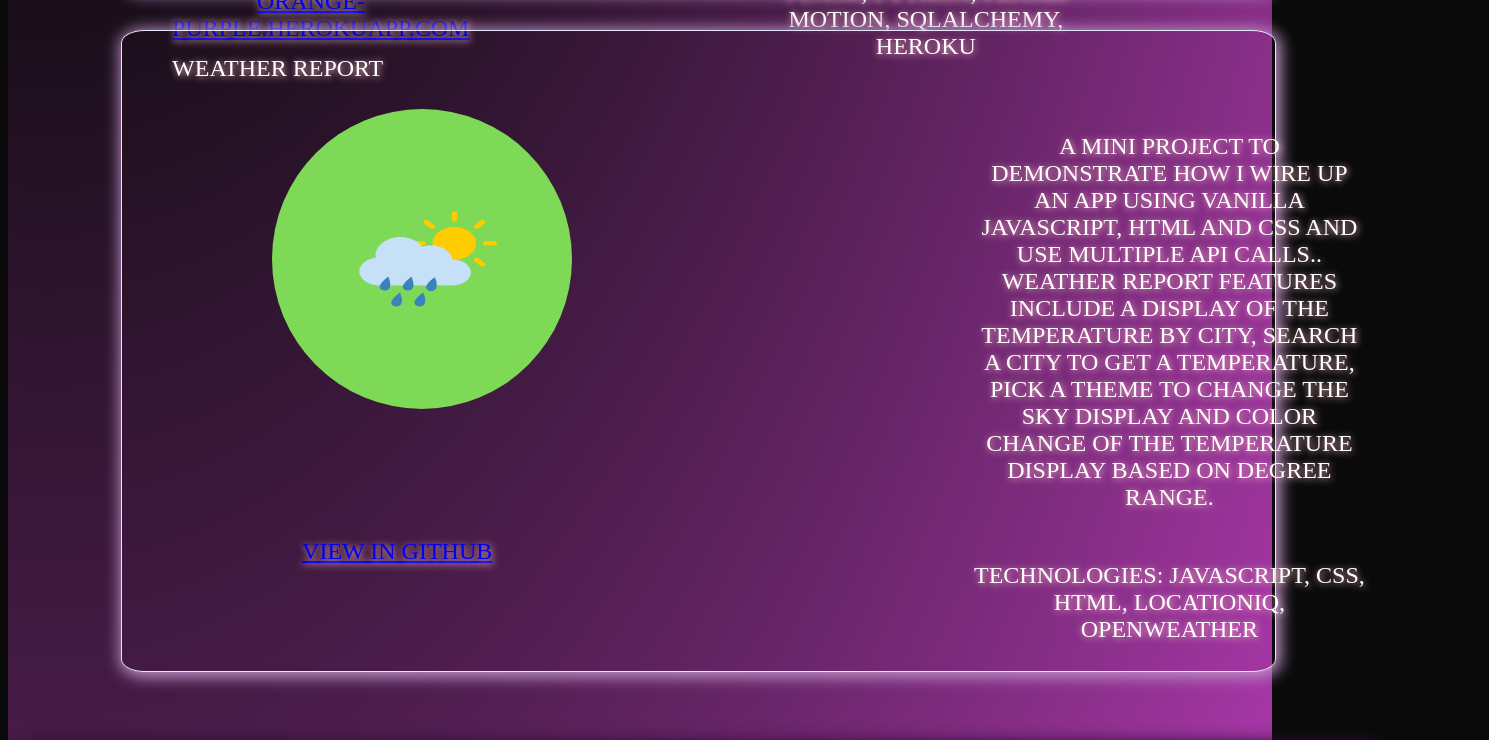
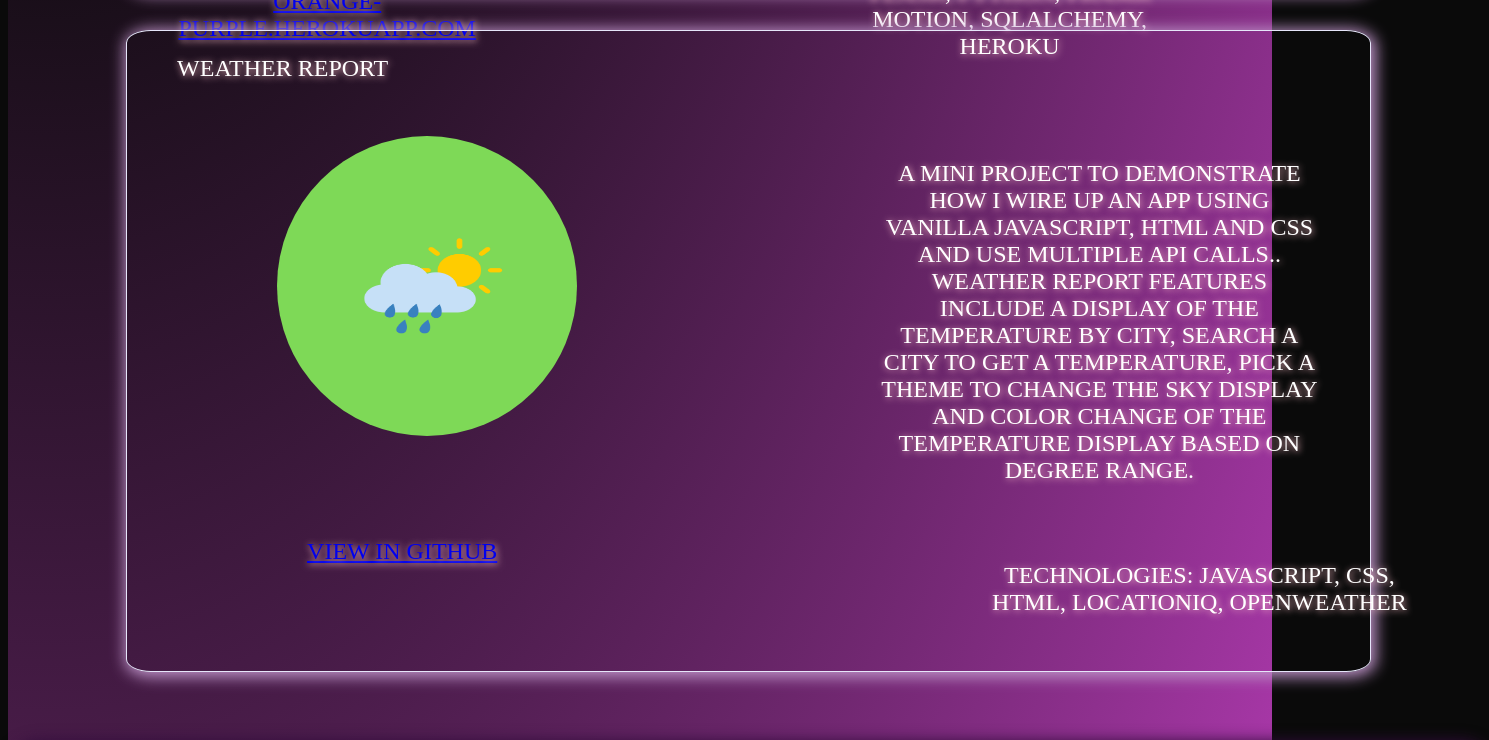
Before and after one commit to ursaturnine/tyrah-portfolio-site, a React (Create React App) app: page / in a window 1280 px wide. Shown: the part 2940-3680 px from the top of the page, 1489 px wide, since content can reach past the window. Built offline with nearby package versions, Linux system fonts and the light colour scheme; a web font is replaced by a local one.

Commit message:
text margin

```diff
--- a/src/styles/home.css
+++ b/src/styles/home.css
@@ -344,7 +344,7 @@ div > img {
 .project-4-text-4 {
     grid-column-start: 2 ;
     grid-row-start: 2;
-    margin-left: 400px;
+    margin-left: 300px;
     width: 50%;
     font-size: x-large;
     height: 30%;
@@ -359,7 +359,7 @@ div > img {
 .project-4-text-1 {
     grid-column-start: 2;
     grid-row-start: 3;
-    margin-right: 200px;
+    margin-right: 300px;
     width: 50%;
     margin-left: 400px;
     font-size: x-large;
```
